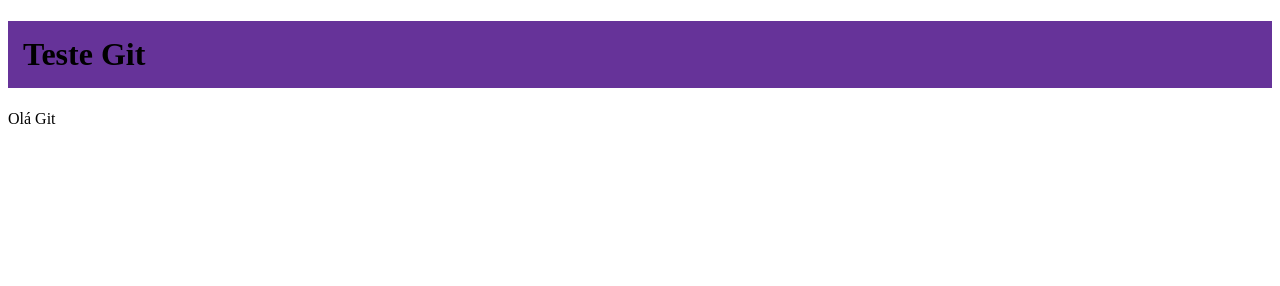
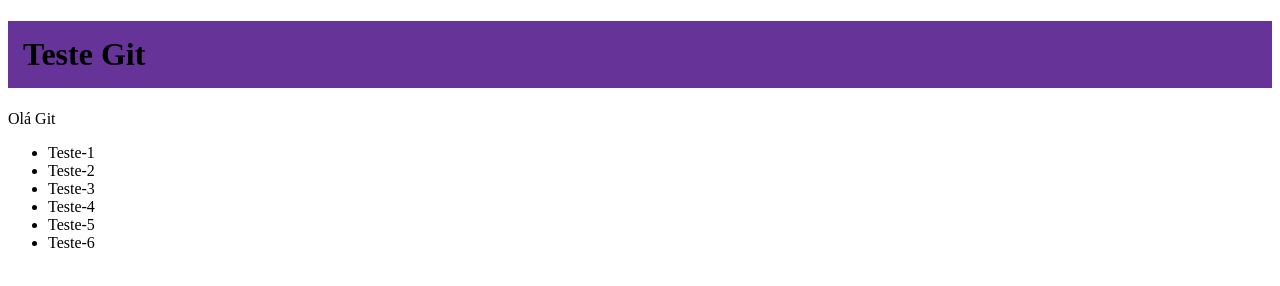
Before and after one commit to Rodolfo-Tadeu/gitTeste, a plain HTML site: page index.html in a window 1280 px wide. Drawn offline with Linux system fonts and the light colour scheme.

Commit message:
Adicionado lista

```diff
--- a/index.html
+++ b/index.html
@@ -12,5 +12,14 @@
 
   <p>Olá Git</p>
 
+  <ul>
+    <li>Teste-1</li>
+    <li>Teste-2</li>
+    <li>Teste-3</li>
+    <li>Teste-4</li>
+    <li>Teste-5</li>
+    <li>Teste-6</li>
+  </ul>
+
 </body>
 </html>
```
